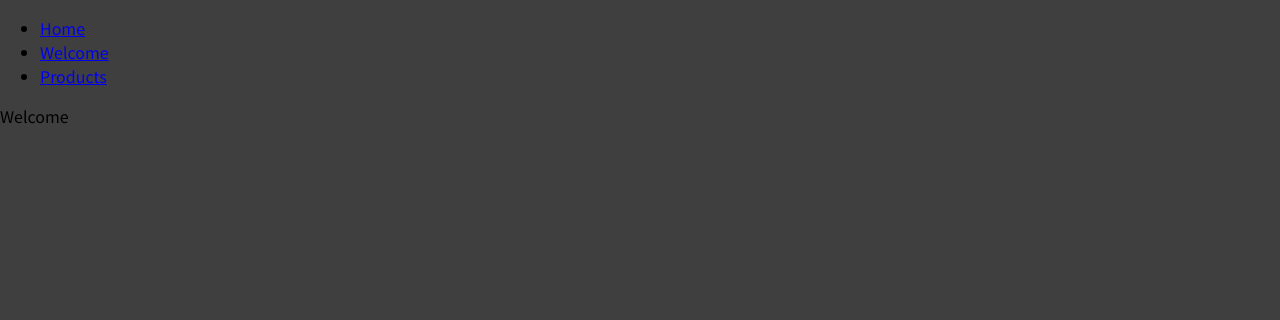
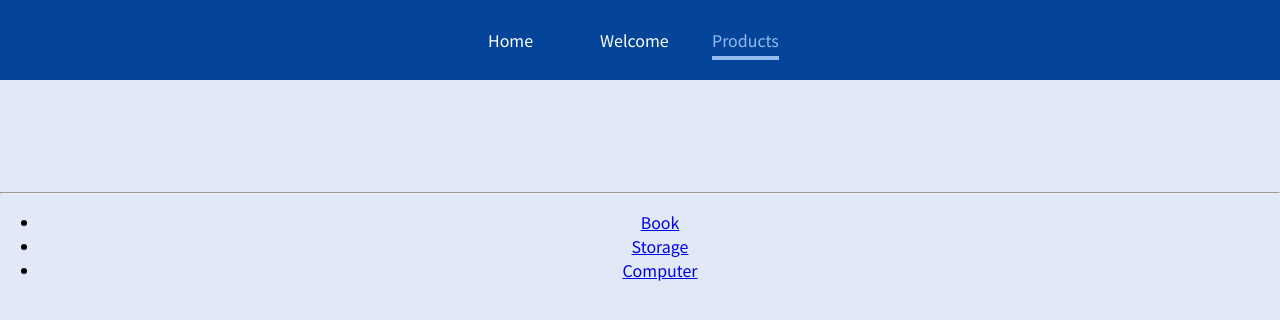
Before and after one commit to andresGarcia90/react-complete-guide, a React (Create React App) app: page /products in a window 1280 px wide. Shown: the top 320 px of the page. Built offline with nearby package versions, Linux system fonts and the light colour scheme.

Commit message:
Adding routing

```diff
--- a/src/App.js
+++ b/src/App.js
@@ -1,21 +1,26 @@
-import { Link, Route, Routes } from 'react-router-dom';
+import { Link, Outlet, Route, Routes } from 'react-router-dom';
 import Navbar from './components/Navbar';
 import Welcome from './pages/Welcome';
 import Products from './pages/Products';
+import ProductDetail from './pages/ProductDetail';
+import classes from './App.module.css';
 
 function App() {
   return (
     <>
-      <header>
+      <header className={classes.header}>
         <Navbar></Navbar>
       </header>
       <main>
+        <hr />
         <Routes>
-          <Route path="/" element={<Welcome />}>
-            <Route index element={<Products />} />
+            <Route path="/" element={<Welcome />} />
+            <Route path='welcome' element={<Welcome></Welcome>} />
+            <Route path="products" element={<Products />} />
+            <Route path="products/:productId" element={<ProductDetail />} />
             <Route path="*" element={<NoMatch />} />
-          </Route>
         </Routes>
+        <Outlet/>
       </main>
     </>
   );
--- /dev/null
+++ b/src/App.module.css
@@ -0,0 +1,38 @@
+.header {
+    width: 100%;
+    height: 5rem;
+    background-color: #044599;
+    padding: 0 10%;
+  }
+
+  .header nav {
+    height: 100%;
+  }
+
+  .header ul {
+    height: 100%;
+    list-style: none;
+    display: flex;
+    padding: 0;
+    margin: 0;
+    align-items: center;
+    justify-content: center;
+  }
+
+  .header li {
+    margin: 0 1rem;
+    width: 5rem;
+  }
+
+  .header a {
+    color: white;
+    text-decoration: none;
+  }
+
+  .header a:hover,
+  .header a:active,
+  .header a.active {
+    color: #95bcf0;
+    padding-bottom: 0.25rem;
+    border-bottom: 4px solid #95bcf0;
+  }
--- a/src/components/Navbar.js
+++ b/src/components/Navbar.js
@@ -1,16 +1,39 @@
-import React from 'react'
-import { Link } from "react-router-dom";
-
+import React from 'react';
+import { NavLink } from 'react-router-dom';
+import classes from './../App.module.css';
 const Navbar = () => {
   return (
-    <nav>
+    <>
+      <nav>
         <ul>
-            <li><Link to="/">Home</Link></li>
-            <li><Link to="/welcome">Welcome</Link></li>
-            <li><Link to="/products">Products</Link></li>
+          <li>
+            <NavLink
+              className={(navData) => (navData.isActive ? classes.active : '')}
+              to="/"
+            >
+              Home
+            </NavLink>
+          </li>
+          <li>
+            <NavLink
+              className={(navData) => (navData.isActive ? classes.active : '')}
+              to="/welcome"
+            >
+              Welcome
+            </NavLink>
+          </li>
+          <li>
+            <NavLink
+              className={(navData) => (navData.isActive ? classes.active : '')}
+              to="/products"
+            >
+              Products
+            </NavLink>
+          </li>
         </ul>
-    </nav>
-  )
-}
+      </nav>
+    </>
+  );
+};
 
-export default Navbar
+export default Navbar;
--- a/src/index.css
+++ b/src/index.css
@@ -10,5 +10,17 @@ html {
 
 body {
   margin: 0;
-  background-color: #3f3f3f;
+  background-color: #e0e9f5;
 }
+
+main {
+  margin-top: 7rem;
+  text-align: center;
+}
+
+h1,
+h2,
+h3,
+p {
+  color: #042b5f;
+}
--- /dev/null
+++ b/src/pages/ProductDetail.js
@@ -0,0 +1,15 @@
+import React from 'react';
+import { useParams } from 'react-router-dom';
+
+function ProductDetail() {
+  const params = useParams();
+  console.log(params);
+  return (
+    <>
+      <div>ProductDetail</div>
+      <div>{params.productId}</div>
+    </>
+  );
+}
+
+export default ProductDetail;
--- a/src/pages/Products.js
+++ b/src/pages/Products.js
@@ -1,8 +1,13 @@
 import React from 'react'
+import { Link } from 'react-router-dom'
 
 function Products() {
   return (
-    <div>Products</div>
+    <ul>
+      <li><Link to='/products/Book'> Book</Link></li>
+      <li><Link to='/products/Storage'> Storage</Link></li>
+      <li><Link to='/products/Computer'> Computer</Link></li>
+    </ul>
   )
 }
 
```
